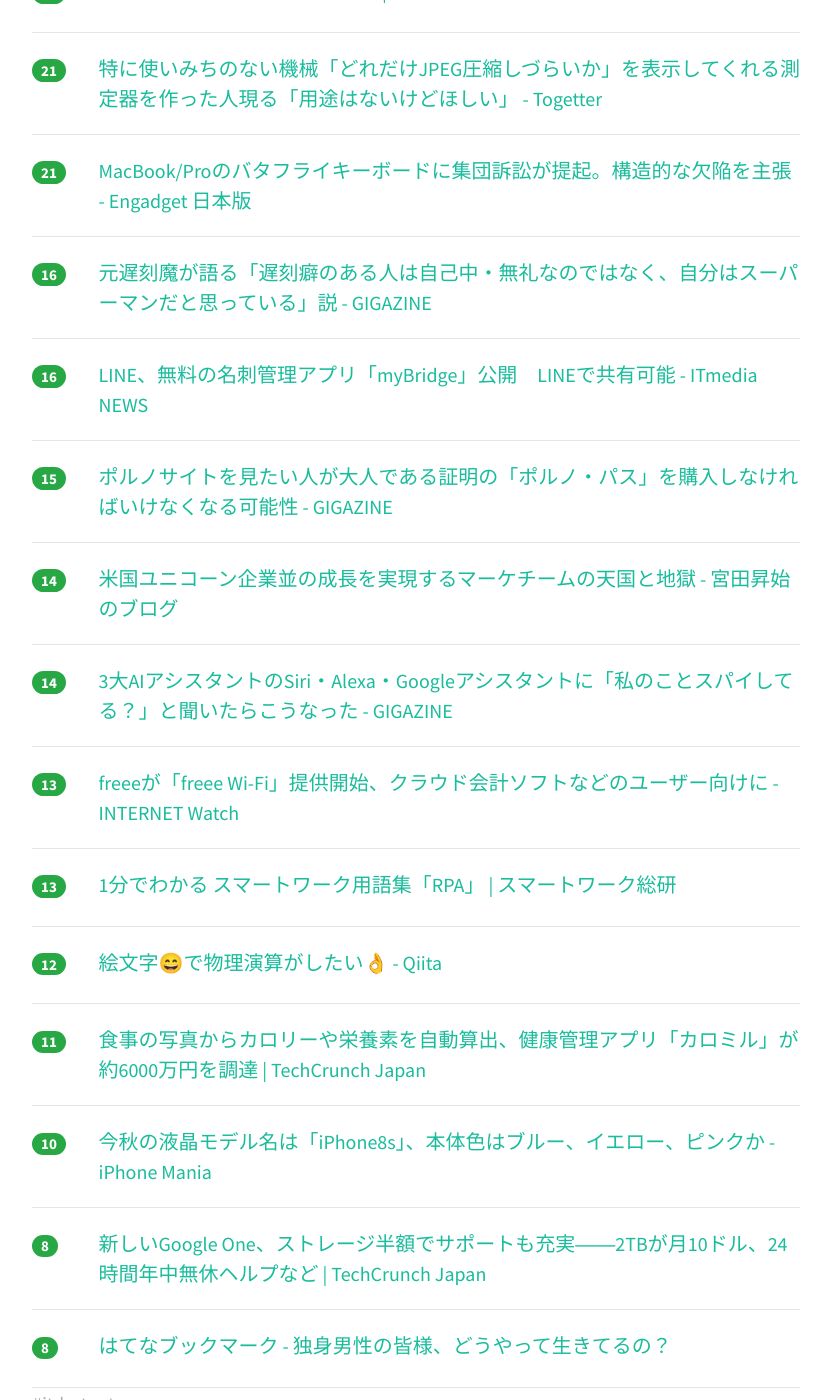
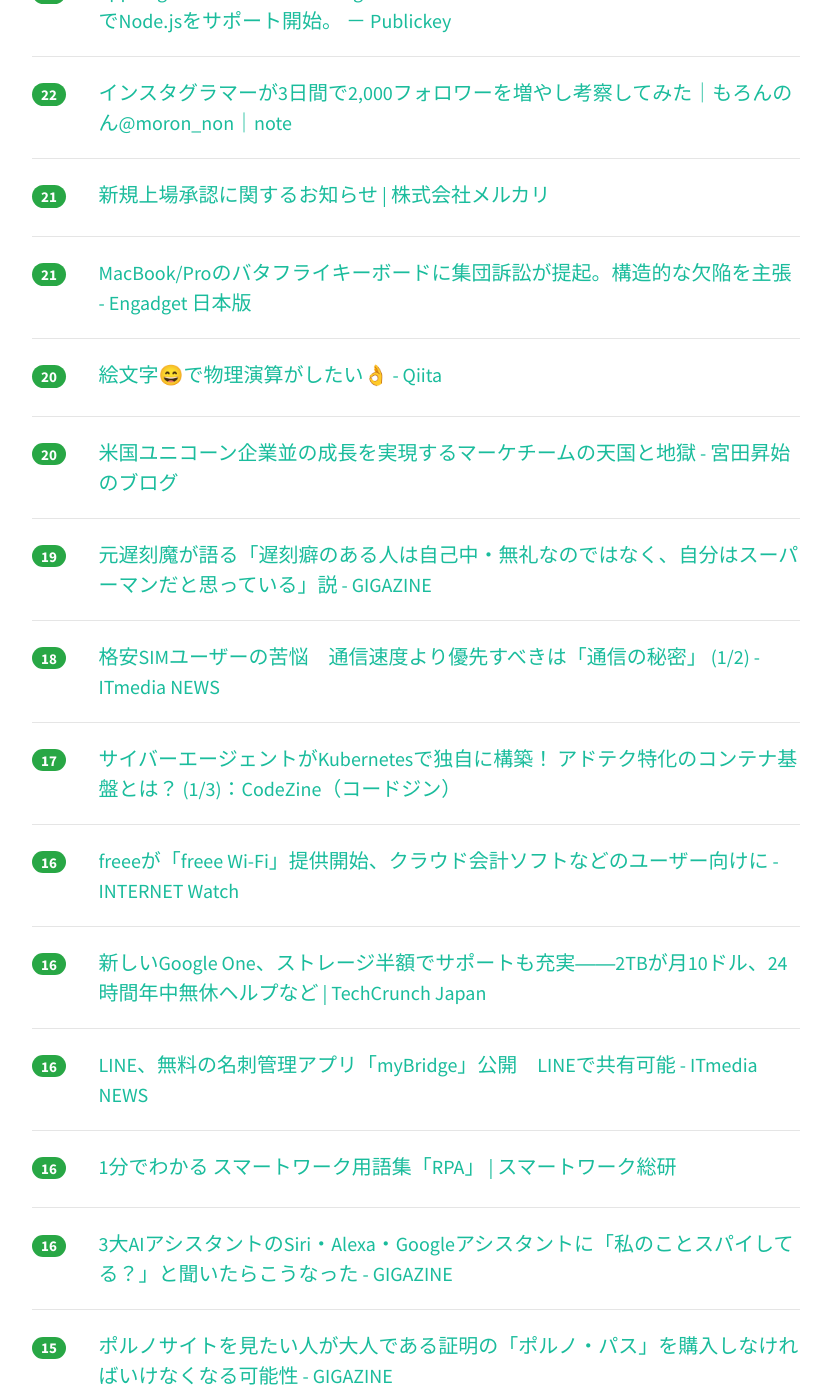
Before and after one commit to yatta47/hatena-matome-site, a Jekyll site: the page built from _posts/2018-05-15-hatena.md, in a window 1280 px wide and 1400 px high, scrolled down 1294 px. Shown: the whole window, without its empty margins (224-1054 px from the left). Built offline with Jekyll 4.4.1, drawn with Linux system fonts in a browser that asks for light colours; nearby versions of some CDN libraries; some of the changed text lies outside the part shown.

Commit message:
Updated 2018-05-15

```diff
--- a/_posts/2018-05-15-hatena.md
+++ b/_posts/2018-05-15-hatena.md
@@ -1,49 +1,59 @@
 ---
 layout: post
 title:  "2018-05-15 はてぶIT"
-date:   2018-05-15 09:02:04
+date:   2018-05-15 10:01:32
 tags: [it-hotentry]
 ---
-24 件のデータあり
+29 件のデータあり
 
 <hr><div class="row">
-<div class="col-1"><span class="badge badge-pill badge-success h2">155</span></div>
+<div class="col-1"><span class="badge badge-pill badge-success h2">249</span></div>
 <div class="col-11"><a href='http://www.hassy-blog.com/entry/how_to_write_code_without_comments' target='_blank'>コメントのいらないプログラムの書き方 - NZ MoyaSystem</a></div>
 </div>
 <hr>
 <div class="row">
-<div class="col-1"><span class="badge badge-pill badge-success h2">112</span></div>
+<div class="col-1"><span class="badge badge-pill badge-success h2">114</span></div>
 <div class="col-11"><a href='https://cpplover.blogspot.com/2018/05/openbsd1985intel.html' target='_blank'>本の虫: OpenBSD、1985年に追加されたIntelの最新の誇大広告された機能を使わないことにより脆弱性を華麗に回避</a></div>
 </div>
 <hr>
 <div class="row">
-<div class="col-1"><span class="badge badge-pill badge-success h2">49</span></div>
+<div class="col-1"><span class="badge badge-pill badge-success h2">82</span></div>
 <div class="col-11"><a href='https://www.slideshare.net/ohesotori/dns-23491023' target='_blank'>DNS移転失敗体験談</a></div>
 </div>
 <hr>
 <div class="row">
-<div class="col-1"><span class="badge badge-pill badge-success h2">45</span></div>
+<div class="col-1"><span class="badge badge-pill badge-success h2">56</span></div>
 <div class="col-11"><a href='https://knowledge.sakura.ad.jp/15320/' target='_blank'>簡単にローカルKubernetes環境を構築できるツール「Minikube」 | さくらのナレッジ</a></div>
 </div>
 <hr>
 <div class="row">
-<div class="col-1"><span class="badge badge-pill badge-success h2">33</span></div>
+<div class="col-1"><span class="badge badge-pill badge-success h2">38</span></div>
+<div class="col-11"><a href='http://blog.jnito.com/entry/2018/05/14/114740' target='_blank'>岡山で「ITエンジニアの生存戦略」について話してきました #oso2018 - give IT a try</a></div>
+</div>
+<hr>
+<div class="row">
+<div class="col-1"><span class="badge badge-pill badge-success h2">37</span></div>
+<div class="col-11"><a href='https://note.mu/taketetsu1982/n/n58c041e6bd64' target='_blank'>初めての組織デザイン：Vision-Mission-Valueの可視化フレームワーク｜Tetsuya Takeda (たけてつ)｜note</a></div>
+</div>
+<hr>
+<div class="row">
+<div class="col-1"><span class="badge badge-pill badge-success h2">36</span></div>
 <div class="col-11"><a href='http://www.atmarkit.co.jp/ait/articles/1805/14/news035.html' target='_blank'>ノンプログラミングで大規模システムを開発可能、ラクラスがフレームワーク「SQN」を発表：SQNで開発した「ラクラス人事クラウドサービス」の販売も開始 - ＠IT</a></div>
 </div>
 <hr>
 <div class="row">
-<div class="col-1"><span class="badge badge-pill badge-success h2">30</span></div>
-<div class="col-11"><a href='http://blog.jnito.com/entry/2018/05/14/114740' target='_blank'>岡山で「ITエンジニアの生存戦略」について話してきました #oso2018 - give IT a try</a></div>
+<div class="col-1"><span class="badge badge-pill badge-success h2">32</span></div>
+<div class="col-11"><a href='https://github.com/Xfennec/progress' target='_blank'>Xfennec/progress · GitHub</a></div>
 </div>
 <hr>
 <div class="row">
 <div class="col-1"><span class="badge badge-pill badge-success h2">29</span></div>
-<div class="col-11"><a href='https://note.mu/taketetsu1982/n/n58c041e6bd64' target='_blank'>初めての組織デザイン：Vision-Mission-Valueの可視化フレームワーク｜Tetsuya Takeda (たけてつ)｜note</a></div>
+<div class="col-11"><a href='https://togetter.com/li/1227364' target='_blank'>特に使いみちのない機械「どれだけJPEG圧縮しづらいか」を表示してくれる測定器を作った人現る「用途はないけどほしい」 - Togetter</a></div>
 </div>
 <hr>
 <div class="row">
-<div class="col-1"><span class="badge badge-pill badge-success h2">25</span></div>
-<div class="col-11"><a href='https://github.com/Xfennec/progress' target='_blank'>Xfennec/progress · GitHub</a></div>
+<div class="col-1"><span class="badge badge-pill badge-success h2">23</span></div>
+<div class="col-11"><a href='https://www.publickey1.jp/blog/18/app_enginenodejsgvisor.html' target='_blank'>App Engineで軽量コンテナのgVisorを実行環境として採用、スタンダード環境でNode.jsをサポート開始。 － Publickey</a></div>
 </div>
 <hr>
 <div class="row">
@@ -58,17 +68,42 @@ tags: [it-hotentry]
 <hr>
 <div class="row">
 <div class="col-1"><span class="badge badge-pill badge-success h2">21</span></div>
-<div class="col-11"><a href='https://togetter.com/li/1227364' target='_blank'>特に使いみちのない機械「どれだけJPEG圧縮しづらいか」を表示してくれる測定器を作った人現る「用途はないけどほしい」 - Togetter</a></div>
-</div>
-<hr>
-<div class="row">
-<div class="col-1"><span class="badge badge-pill badge-success h2">21</span></div>
 <div class="col-11"><a href='https://japanese.engadget.com/2018/05/14/macbook-pro/' target='_blank'>MacBook/Proのバタフライキーボードに集団訴訟が提起。構造的な欠陥を主張 - Engadget 日本版</a></div>
 </div>
 <hr>
 <div class="row">
+<div class="col-1"><span class="badge badge-pill badge-success h2">20</span></div>
+<div class="col-11"><a href='https://qiita.com/yaegaki/items/4bf3c7ebfa4f84e4229a' target='_blank'>絵文字😄で物理演算がしたい👌 - Qiita</a></div>
+</div>
+<hr>
+<div class="row">
+<div class="col-1"><span class="badge badge-pill badge-success h2">20</span></div>
+<div class="col-11"><a href='http://blog.shojimiyata.com/entry/2018/05/14/165146' target='_blank'>米国ユニコーン企業並の成長を実現するマーケチームの天国と地獄 - 宮田昇始のブログ</a></div>
+</div>
+<hr>
+<div class="row">
+<div class="col-1"><span class="badge badge-pill badge-success h2">19</span></div>
+<div class="col-11"><a href='https://gigazine.net/news/20180514-late-people-positive-personality/' target='_blank'>元遅刻魔が語る「遅刻癖のある人は自己中・無礼なのではなく、自分はスーパーマンだと思っている」説 - GIGAZINE</a></div>
+</div>
+<hr>
+<div class="row">
+<div class="col-1"><span class="badge badge-pill badge-success h2">18</span></div>
+<div class="col-11"><a href='http://www.itmedia.co.jp/news/articles/1805/15/news018.html' target='_blank'>格安SIMユーザーの苦悩　通信速度より優先すべきは「通信の秘密」 (1/2) - ITmedia NEWS</a></div>
+</div>
+<hr>
+<div class="row">
+<div class="col-1"><span class="badge badge-pill badge-success h2">17</span></div>
+<div class="col-11"><a href='https://codezine.jp/article/detail/10816' target='_blank'>サイバーエージェントがKubernetesで独自に構築！ アドテク特化のコンテナ基盤とは？ (1/3)：CodeZine（コードジン）</a></div>
+</div>
+<hr>
+<div class="row">
 <div class="col-1"><span class="badge badge-pill badge-success h2">16</span></div>
-<div class="col-11"><a href='https://gigazine.net/news/20180514-late-people-positive-personality/' target='_blank'>元遅刻魔が語る「遅刻癖のある人は自己中・無礼なのではなく、自分はスーパーマンだと思っている」説 - GIGAZINE</a></div>
+<div class="col-11"><a href='https://internet.watch.impress.co.jp/docs/news/1121688.html' target='_blank'>freeeが「freee Wi-Fi」提供開始、クラウド会計ソフトなどのユーザー向けに - INTERNET Watch</a></div>
+</div>
+<hr>
+<div class="row">
+<div class="col-1"><span class="badge badge-pill badge-success h2">16</span></div>
+<div class="col-11"><a href='http://jp.techcrunch.com/2018/05/15/2018-05-14-say-hello-to-google-one/' target='_blank'>新しいGoogle One、ストレージ半額でサポートも充実――2TBが月10ドル、24時間年中無休ヘルプなど | TechCrunch Japan</a></div>
 </div>
 <hr>
 <div class="row">
@@ -77,48 +112,38 @@ tags: [it-hotentry]
 </div>
 <hr>
 <div class="row">
+<div class="col-1"><span class="badge badge-pill badge-success h2">16</span></div>
+<div class="col-11"><a href='https://swri.jp/glossary/RPA' target='_blank'>1分でわかる スマートワーク用語集「RPA」 | スマートワーク総研</a></div>
+</div>
+<hr>
+<div class="row">
+<div class="col-1"><span class="badge badge-pill badge-success h2">16</span></div>
+<div class="col-11"><a href='https://gigazine.net/news/20180514-alexa-siri-google-assistant-spying/' target='_blank'>3大AIアシスタントのSiri・Alexa・Googleアシスタントに「私のことスパイしてる？」と聞いたらこうなった - GIGAZINE</a></div>
+</div>
+<hr>
+<div class="row">
 <div class="col-1"><span class="badge badge-pill badge-success h2">15</span></div>
 <div class="col-11"><a href='https://gigazine.net/news/20180514-uk-newsstands-sell-porn-passes/' target='_blank'>ポルノサイトを見たい人が大人である証明の「ポルノ・パス」を購入しなければいけなくなる可能性 - GIGAZINE</a></div>
 </div>
 <hr>
 <div class="row">
-<div class="col-1"><span class="badge badge-pill badge-success h2">14</span></div>
-<div class="col-11"><a href='http://blog.shojimiyata.com/entry/2018/05/14/165146' target='_blank'>米国ユニコーン企業並の成長を実現するマーケチームの天国と地獄 - 宮田昇始のブログ</a></div>
+<div class="col-1"><span class="badge badge-pill badge-success h2">15</span></div>
+<div class="col-11"><a href='https://jp.techcrunch.com/2018/05/14/calomeal-fundraising/' target='_blank'>食事の写真からカロリーや栄養素を自動算出、健康管理アプリ「カロミル」が約6000万円を調達 | TechCrunch Japan</a></div>
+</div>
+<hr>
+<div class="row">
+<div class="col-1"><span class="badge badge-pill badge-success h2">15</span></div>
+<div class="col-11"><a href='https://japan.cnet.com/article/35119136/' target='_blank'>「Googleドライブ」有料版が「Google One」に改称へ--家族プランや特典も - CNET Japan</a></div>
 </div>
 <hr>
 <div class="row">
 <div class="col-1"><span class="badge badge-pill badge-success h2">14</span></div>
-<div class="col-11"><a href='https://gigazine.net/news/20180514-alexa-siri-google-assistant-spying/' target='_blank'>3大AIアシスタントのSiri・Alexa・Googleアシスタントに「私のことスパイしてる？」と聞いたらこうなった - GIGAZINE</a></div>
-</div>
-<hr>
-<div class="row">
-<div class="col-1"><span class="badge badge-pill badge-success h2">13</span></div>
-<div class="col-11"><a href='https://internet.watch.impress.co.jp/docs/news/1121688.html' target='_blank'>freeeが「freee Wi-Fi」提供開始、クラウド会計ソフトなどのユーザー向けに - INTERNET Watch</a></div>
-</div>
-<hr>
-<div class="row">
-<div class="col-1"><span class="badge badge-pill badge-success h2">13</span></div>
-<div class="col-11"><a href='https://swri.jp/glossary/RPA' target='_blank'>1分でわかる スマートワーク用語集「RPA」 | スマートワーク総研</a></div>
-</div>
-<hr>
-<div class="row">
-<div class="col-1"><span class="badge badge-pill badge-success h2">12</span></div>
-<div class="col-11"><a href='https://qiita.com/yaegaki/items/4bf3c7ebfa4f84e4229a' target='_blank'>絵文字😄で物理演算がしたい👌 - Qiita</a></div>
+<div class="col-11"><a href='https://applech2.com/archives/20180514-imageoptim-cli-for-mac-imageoptim-imagealpha-jpegmini.html' target='_blank'>Mac用画像圧縮ツールImageOptimやImageAlpha、JPEGminiをコマンドラインから操作＆バッチ処理できるツール「ImageOptim-CLI v2.0」がリリース。 | AAPL Ch.</a></div>
 </div>
 <hr>
 <div class="row">
 <div class="col-1"><span class="badge badge-pill badge-success h2">11</span></div>
-<div class="col-11"><a href='https://jp.techcrunch.com/2018/05/14/calomeal-fundraising/' target='_blank'>食事の写真からカロリーや栄養素を自動算出、健康管理アプリ「カロミル」が約6000万円を調達 | TechCrunch Japan</a></div>
-</div>
-<hr>
-<div class="row">
-<div class="col-1"><span class="badge badge-pill badge-success h2">10</span></div>
 <div class="col-11"><a href='https://iphone-mania.jp/news-212414/' target='_blank'>今秋の液晶モデル名は「iPhone8s」、本体色はブルー、イエロー、ピンクか - iPhone Mania</a></div>
-</div>
-<hr>
-<div class="row">
-<div class="col-1"><span class="badge badge-pill badge-success h2">8</span></div>
-<div class="col-11"><a href='http://jp.techcrunch.com/2018/05/15/2018-05-14-say-hello-to-google-one/' target='_blank'>新しいGoogle One、ストレージ半額でサポートも充実――2TBが月10ドル、24時間年中無休ヘルプなど | TechCrunch Japan</a></div>
 </div>
 <hr>
 <div class="row">
```
